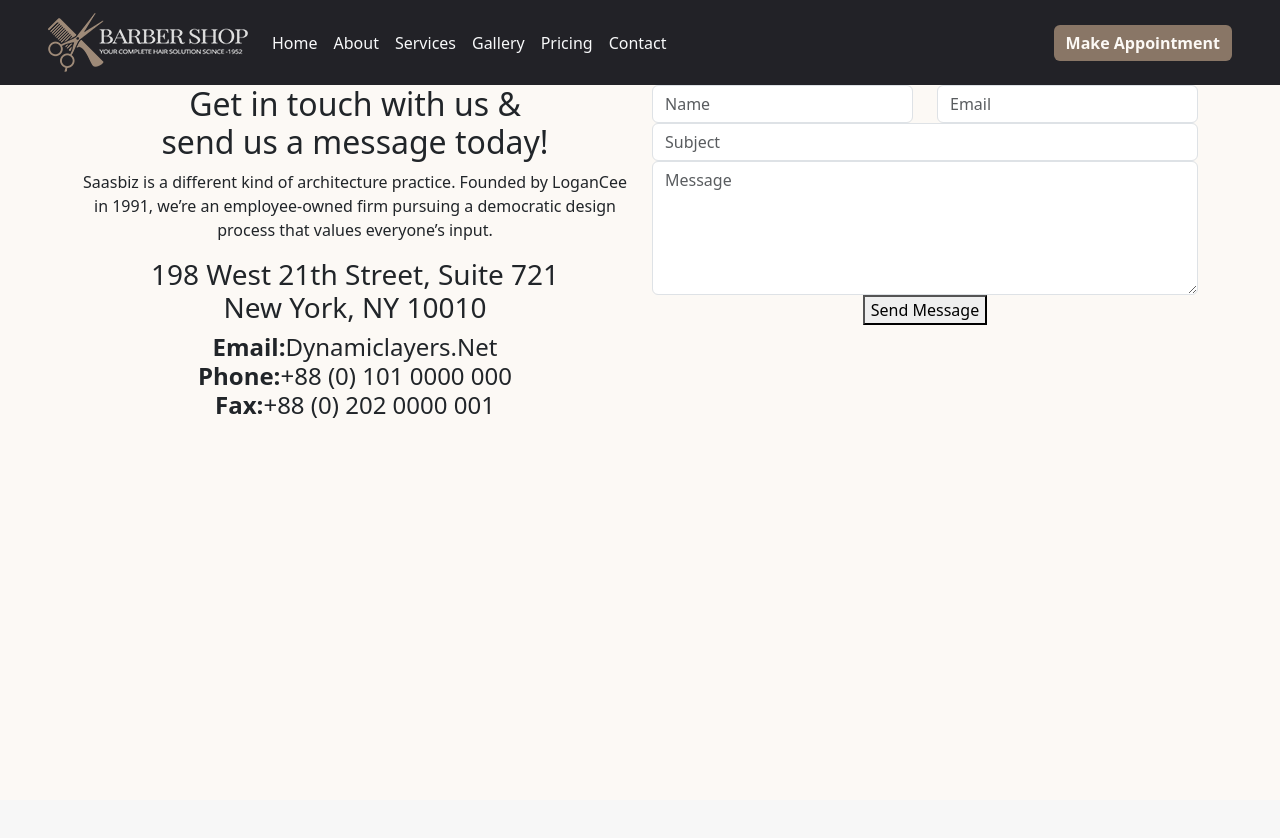
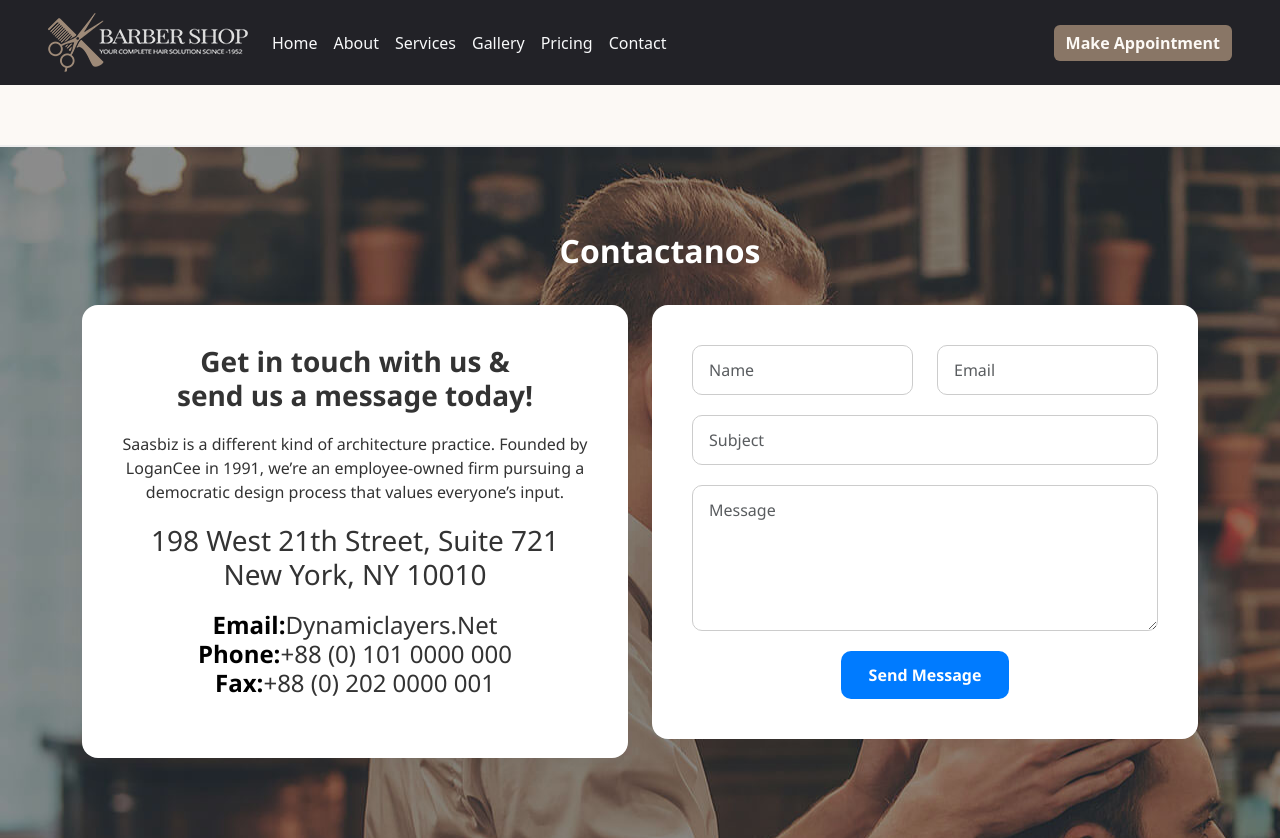
Before and after one commit to Osvaldo-1/Proyecto-Barber-Shop, a React (Create React App) app in the folder barbershop/: page /contact in a window 1280 px wide. Before the commit the page ends 800 px from the top, so only its background shows below. Built offline with nearby package versions, Linux system fonts and the light colour scheme.

Commit message:
diseño contact

```diff
--- /dev/null
+++ b/barbershop/src/Styles/Contact.css
@@ -0,0 +1,101 @@
+/* Sección general de contacto */
+.contact-section {
+    padding: 80px 0;
+    background-image: url('../assets/testimonial.jpg');
+    background-color: #f9f9f9;
+    border-top: 2px solid #eee;
+    margin-top: 60px;
+    font-family: 'Segoe UI', sans-serif;
+  }
+
+
+  .Contact {
+    font-size: 32px;
+    font-weight: bold;
+    color: white;
+    margin-left: 40px;  /* Puedes ajustar esto */
+    margin-bottom: 30px;
+    text-align: center;
+  }
+
+  /* Información de contacto (lado izquierdo) */
+  .contact-info {
+    padding: 40px;
+    background-color: #ffffff;
+    border-radius: 16px;
+    box-shadow: 0 8px 24px rgba(0, 0, 0, 0.05);
+    color: #333;
+  }
+
+  .contact-info h2 {
+    font-size: 28px;
+    font-weight: 700;
+    margin-bottom: 20px;
+  }
+
+  .contact-info h3,
+  .contact-info h4 {
+    margin: 20px 0;
+    font-weight: 500;
+  }
+
+  .contact-info span {
+    color: #000;
+    font-weight: bold;
+  }
+
+  /* Formulario de contacto */
+  .contact-form {
+    background: #ffffff;
+    padding: 40px;
+    border-radius: 16px;
+    box-shadow: 0 8px 24px rgba(0, 0, 0, 0.05);
+  }
+
+  .form-control {
+    width: 100%;
+    border: 1px solid #ccc;
+    border-radius: 10px;
+    padding: 12px 16px;
+    margin-bottom: 20px;
+    font-size: 16px;
+    box-sizing: border-box;
+    transition: border 0.3s;
+  }
+
+  .form-control:focus {
+    border-color: #007BFF;
+    outline: none;
+  }
+
+  /* Botón */
+  .default_btn {
+    background-color: #007BFF;
+    border: none;
+    padding: 12px 28px;
+    color: white;
+    font-weight: bold;
+    border-radius: 10px;
+    cursor: pointer;
+    transition: background 0.3s;
+  }
+
+  .default_btn:hover {
+    background-color: #0056b3;
+  }
+
+  /* Animación de entrada opcional */
+  .contact-section {
+    animation: fadeIn 1s ease-in;
+  }
+
+  @keyframes fadeIn {
+    from {
+      opacity: 0;
+      transform: translateY(20px);
+    }
+    to {
+      opacity: 1;
+      transform: translateY(0);
+    }
+  }
--- a/barbershop/src/pages/Contact.jsx
+++ b/barbershop/src/pages/Contact.jsx
@@ -1,4 +1,5 @@
 import React, { useState } from 'react';
+import '../Styles/Contact.css'
 
 export default function Contact() {
 const [formData, setFormData] = useState({
@@ -31,6 +32,9 @@ const handleSubmit = (e) => {
 
 return (
   <section className="contact-section" id="contact-us">
+    <div className='containertitle'>
+    <p className='Contact'>Contactanos</p>
+    </div>
       <div className="container">
           <div className="row">
               <div className="col-lg-6 sm-padding">
--- a/barbershop/src/pages/Galery.jsx
+++ b/barbershop/src/pages/Galery.jsx
@@ -1,4 +1,5 @@
 import React from 'react'
+
 
 export default function Galery() {
   const images = [
```
Also changed, not shown: barbershop/src/Styles/Gallery.css (added), barbershop/src/assets/testimonial.jpg (added).
